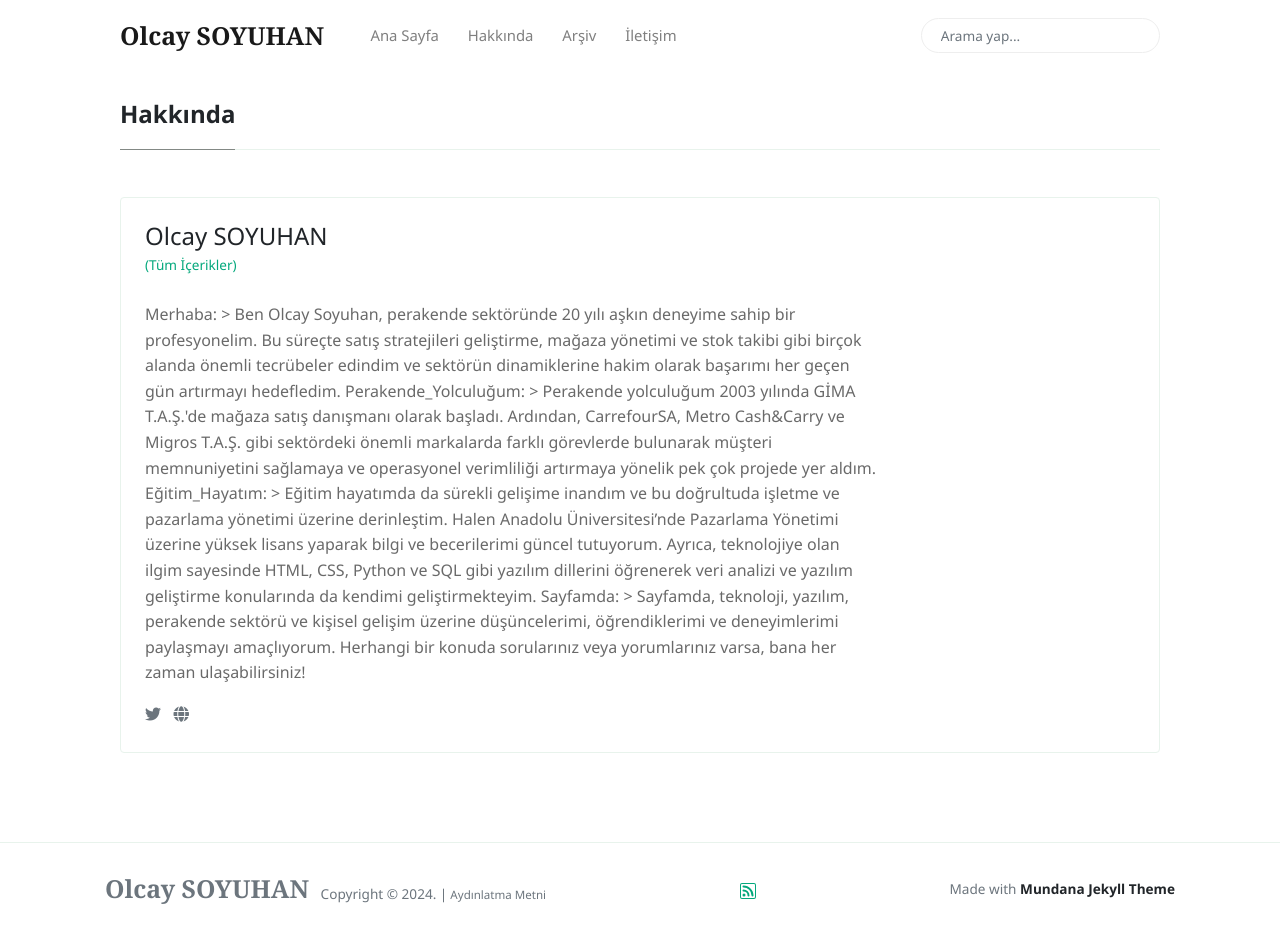
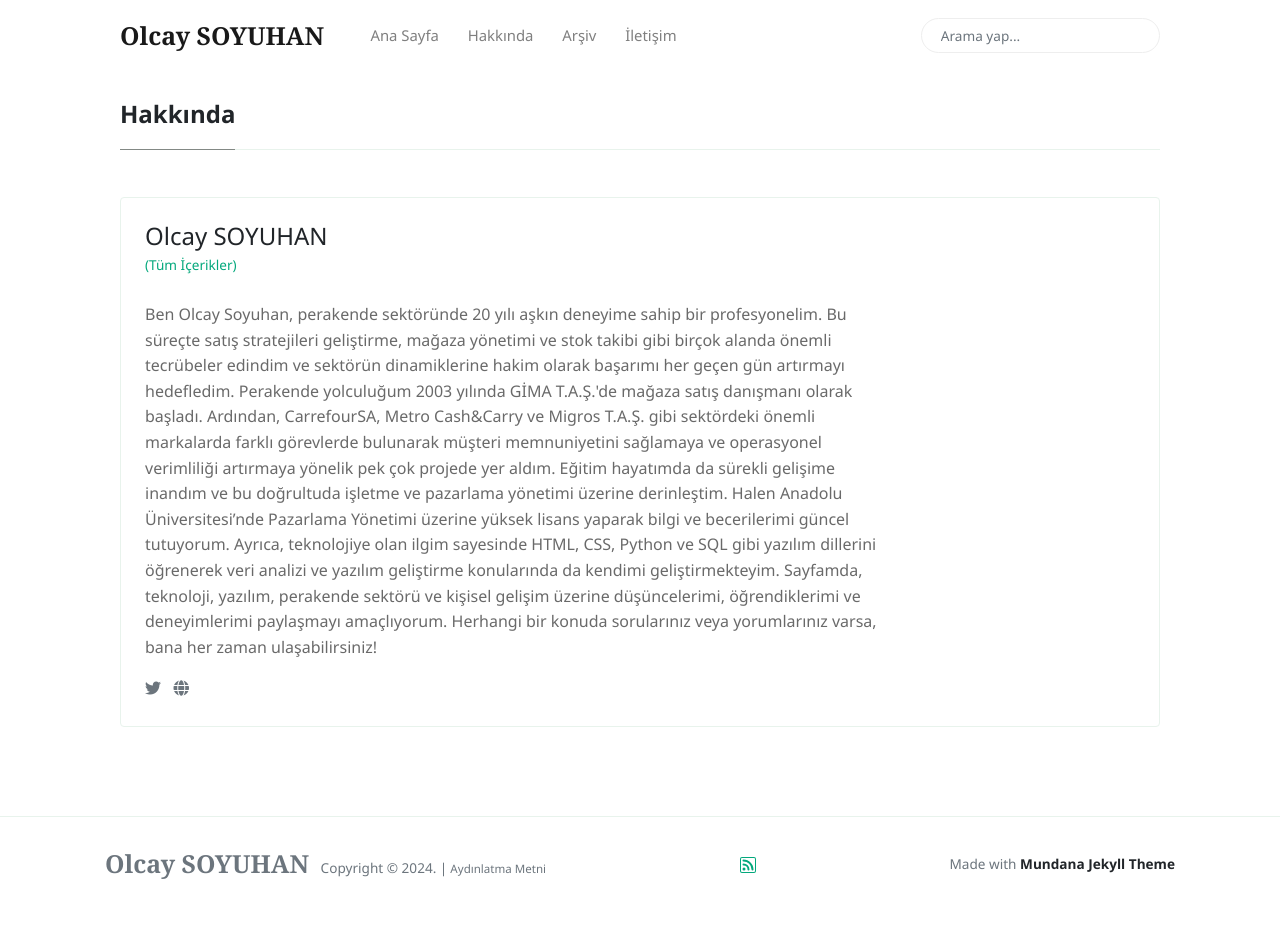
Before and after one commit to olcaysoyuhan/olcaysoyuhan.github.io, a Jekyll site: the page built from _pages/authors-list.html, in a window 1280 px wide and 936 px high. Built offline with Jekyll 4.4.1, drawn with Linux system fonts in a browser that asks for light colours; nearby versions of some CDN libraries.

Commit message:
_config.yml about_me update

```diff
--- a/_config.yml
+++ b/_config.yml
@@ -27,24 +27,20 @@ authors:
       name:           Olcay SOYUHAN
       site:
       avatar:
-      bio:            "Merhaba: >
-  Ben Olcay Soyuhan, perakende sektöründe 20 yılı aşkın deneyime sahip bir profesyonelim.
+      bio:            "    Ben Olcay Soyuhan, perakende sektöründe 20 yılı aşkın deneyime sahip bir profesyonelim.
   Bu süreçte satış stratejileri geliştirme, mağaza yönetimi ve stok takibi gibi birçok alanda önemli tecrübeler edindim ve
   sektörün dinamiklerine hakim olarak başarımı her geçen gün artırmayı hedefledim.
 
-Perakende_Yolculuğum: >
-  Perakende yolculuğum 2003 yılında GİMA T.A.Ş.'de mağaza satış danışmanı olarak başladı.
+      Perakende yolculuğum 2003 yılında GİMA T.A.Ş.'de mağaza satış danışmanı olarak başladı.
   Ardından, CarrefourSA, Metro Cash&Carry ve Migros T.A.Ş. gibi sektördeki önemli markalarda farklı görevlerde bulunarak
   müşteri memnuniyetini sağlamaya ve operasyonel verimliliği artırmaya yönelik pek çok projede yer aldım.
 
-Eğitim_Hayatım: >
-  Eğitim hayatımda da sürekli gelişime inandım ve bu doğrultuda işletme ve pazarlama yönetimi üzerine derinleştim.
+      Eğitim hayatımda da sürekli gelişime inandım ve bu doğrultuda işletme ve pazarlama yönetimi üzerine derinleştim.
   Halen Anadolu Üniversitesi’nde Pazarlama Yönetimi üzerine yüksek lisans yaparak bilgi ve becerilerimi güncel tutuyorum.
   Ayrıca, teknolojiye olan ilgim sayesinde HTML, CSS, Python ve SQL gibi yazılım dillerini öğrenerek veri analizi ve yazılım geliştirme
   konularında da kendimi geliştirmekteyim.
 
-Sayfamda: >
-  Sayfamda, teknoloji, yazılım, perakende sektörü ve kişisel gelişim üzerine düşüncelerimi, öğrendiklerimi ve deneyimlerimi paylaşmayı amaçlıyorum.
+      Sayfamda, teknoloji, yazılım, perakende sektörü ve kişisel gelişim üzerine düşüncelerimi, öğrendiklerimi ve deneyimlerimi paylaşmayı amaçlıyorum.
   Herhangi bir konuda sorularınız veya yorumlarınız varsa, bana her zaman ulaşabilirsiniz!
 "
       email:
```
